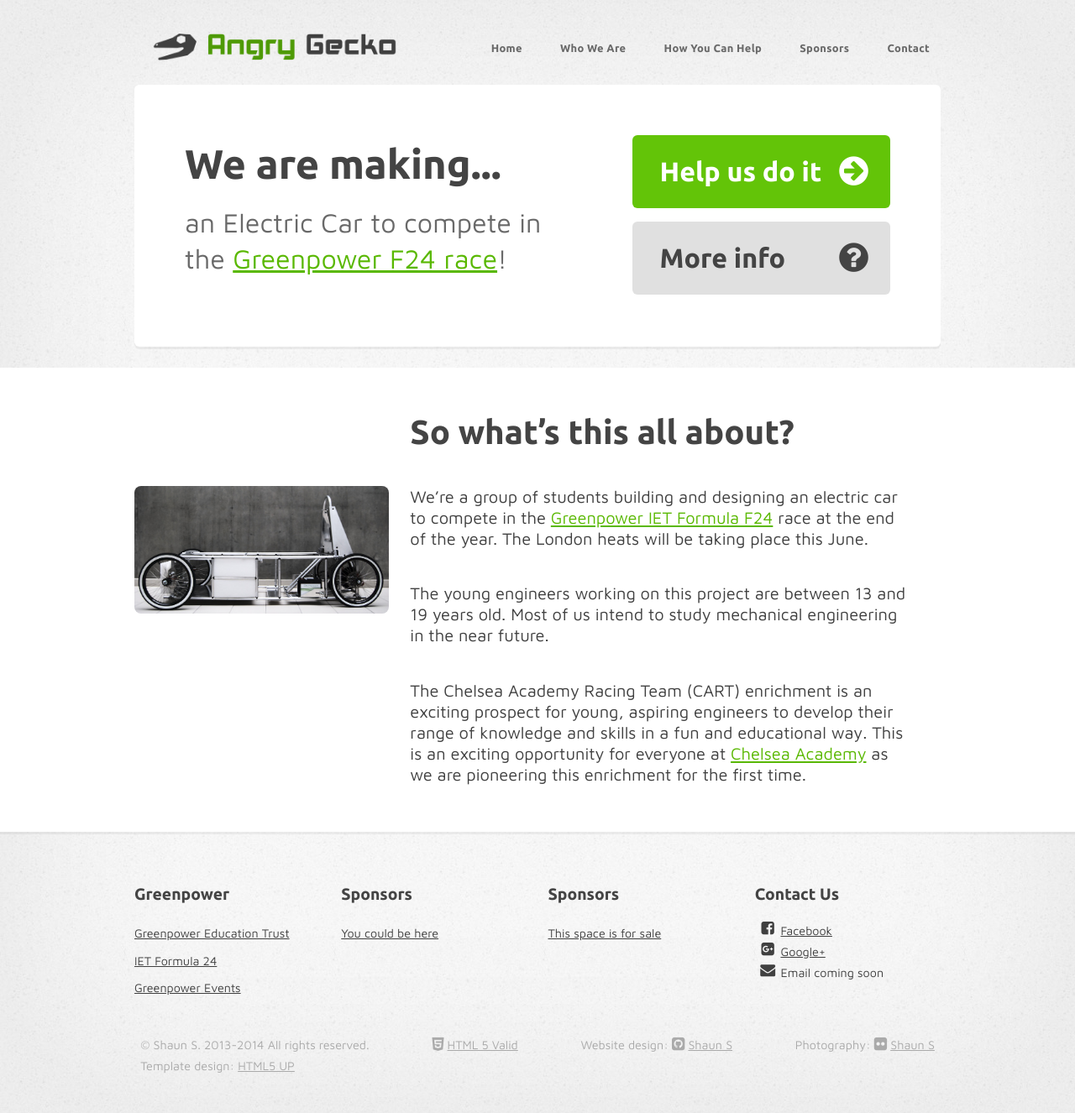
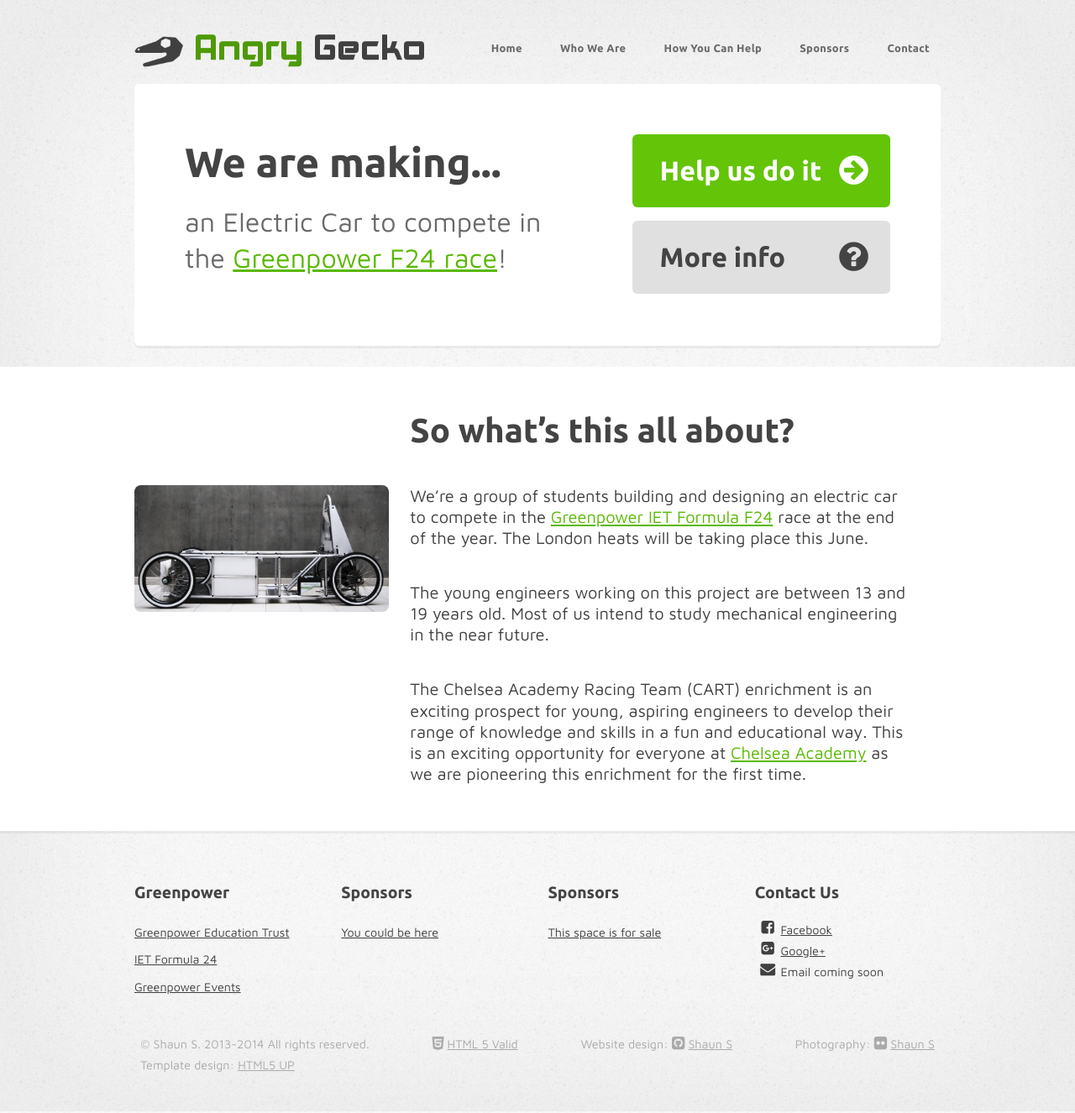
Before and after one commit to theCART/theCART.github.io, a Jekyll site: the page built from index.md, in a window 1280 px wide. Shown: the whole page at 84% size. Built offline with Jekyll 4.4.1, drawn with Linux system fonts in a browser that asks for light colours; nearby versions of some CDN libraries; library files that are not in the unit come from our copies; Markdown is read by kramdown in place of the engine named in the settings.

Commit message:
updated logo image to make it pixel-perfect on widths of 540px and 360px, corrisponding to each of the two desktop resolutions

```diff
--- a/_includes/top.html
+++ b/_includes/top.html
@@ -40,7 +40,7 @@
 
 									<!-- Logo -->
 										<div id="logo">
-											<a href="/"><img src="/images/mk4.01.png" alt="Angry Gecko"></a>
+											<a href="/"><img src="/images/angry-gecko-logo-11-colour-large.png" alt="Angry Gecko"></a>
 										</div>
 
 									<!-- Nav -->
@@ -58,7 +58,7 @@
 												{% endfor %}
 											</ul>
 										</nav>
-
+										<div class="clear-both"></div>
 								</header>
 						</div>
 					</div>
--- a/css/override.css
+++ b/css/override.css
@@ -37,6 +37,11 @@
 .h2-break
 {
 	height: 4.2em;
+}
+
+.clear-both
+{
+	clear: both;
 }
 
 #nav ul li a
--- a/css/style-1000px.css
+++ b/css/style-1000px.css
@@ -69,8 +69,9 @@
 
 		#logo img
 		{
-			width: 320px;
-			margin-top: 4px;
+			width: 360px;
+			margin-top: 6px;
+			margin-left: -7px;
 		}
 
 /*********************************************************************************/
--- a/css/style-desktop.css
+++ b/css/style-desktop.css
@@ -175,10 +175,9 @@
 		#logo img
 		{
 			float: left;
-			width: 500px;
-			margin-left: 7px;
-			margin-right: 7px;
-			margin-top: -10px;
+			width: 540px;
+			margin-left: -14px;
+			margin-top: -7px;
 		}
 
 /*********************************************************************************/
--- a/css/style-mobile.css
+++ b/css/style-mobile.css
@@ -237,12 +237,15 @@
 
 	#logo
 	{
+		overflow: hidden;
 	}
 
 		#logo img
 		{
+			position: relative;
 			float: left;
-			width: 100%;
+			width: 108.4%;
+			margin-left: -4%;
 			padding: 0 26px 0 26px;
 		}
 
--- a/css/style.css
+++ b/css/style.css
@@ -217,7 +217,7 @@
 
 	header
 	{
-		margin: 0 0 2em 0;
+		margin: 0 0 1.1875em 0;
 	}
 
 		header h2, header h3
@@ -356,11 +356,6 @@
 /* Logo                                                                          */
 /*********************************************************************************/
 
-	#logo
-	{
-		overflow: hidden;
-	}
-
 /*********************************************************************************/
 /* Banner                                                                        */
 /*********************************************************************************/
```
Also changed, not shown: images/angry-gecko-logo-11-colour-large.png (added), images/mk3.03f.png (deleted), images/mk3.03fn.png (deleted), images/mk3.05f.png (deleted), images/mk4.01.png (deleted).
